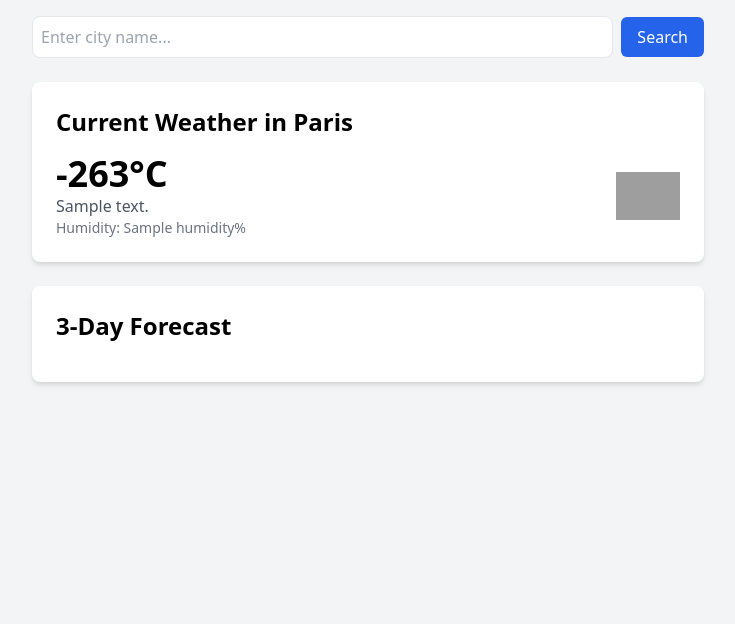
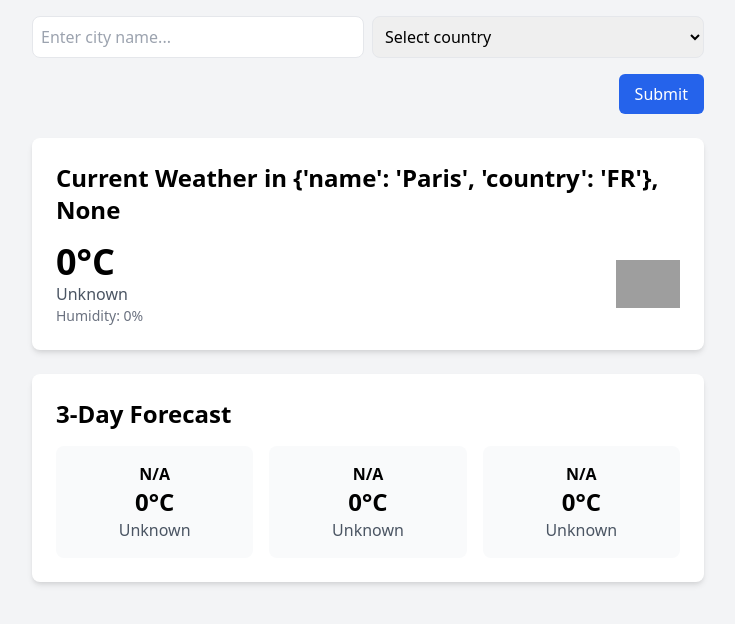
Before and after one commit to joshua2705/Flask-webapp, a Flask app: page / in a window 1280 px wide. Shown: the part 56-680 px from the top of the page, without its empty margins (272-1007 px from the left). Run offline with Flask 3, Linux system fonts and the light colour scheme; a database or web service that is not in the repository returns one stand-in record (values such as "Sample title"); data that the repository does not hold is empty; grey boxes are pictures that could not be loaded.

Commit message:
Added a search bar and a default value

```diff
--- a/routes/weather.py
+++ b/routes/weather.py
@@ -5,34 +5,278 @@ import static.constants as constants
 # Blueprint for weather routes
 weather_bp = Blueprint('weather', __name__)
 
+# List of countries
+countries =[
+  { "name": "Afghanistan", "code": "AF" },
+  { "name": "Aland Islands", "code": "AX" },
+  { "name": "Albania", "code": "AL" },
+  { "name": "Algeria", "code": "DZ" },
+  { "name": "American Samoa", "code": "AS" },
+  { "name": "Andorra", "code": "AD" },
+  { "name": "Angola", "code": "AO" },
+  { "name": "Anguilla", "code": "AI" },
+  { "name": "Antarctica", "code": "AQ" },
+  { "name": "Antigua and Barbuda", "code": "AG" },
+  { "name": "Argentina", "code": "AR" },
+  { "name": "Armenia", "code": "AM" },
+  { "name": "Aruba", "code": "AW" },
+  { "name": "Australia", "code": "AU" },
+  { "name": "Austria", "code": "AT" },
+  { "name": "Azerbaijan", "code": "AZ" },
+  { "name": "Bahamas", "code": "BS" },
+  { "name": "Bahrain", "code": "BH" },
+  { "name": "Bangladesh", "code": "BD" },
+  { "name": "Barbados", "code": "BB" },
+  { "name": "Belarus", "code": "BY" },
+  { "name": "Belgium", "code": "BE" },
+  { "name": "Belize", "code": "BZ" },
+  { "name": "Benin", "code": "BJ" },
+  { "name": "Bermuda", "code": "BM" },
+  { "name": "Bhutan", "code": "BT" },
+  { "name": "Bolivia", "code": "BO" },
+  { "name": "Bonaire, Sint Eustatius and Saba", "code": "BQ" },
+  { "name": "Bosnia and Herzegovina", "code": "BA" },
+  { "name": "Botswana", "code": "BW" },
+  { "name": "Bouvet Island", "code": "BV" },
+  { "name": "Brazil", "code": "BR" },
+  { "name": "British Indian Ocean Territory", "code": "IO" },
+  { "name": "Brunei Darussalam", "code": "BN" },
+  { "name": "Bulgaria", "code": "BG" },
+  { "name": "Burkina Faso", "code": "BF" },
+  { "name": "Burundi", "code": "BI" },
+  { "name": "Cambodia", "code": "KH" },
+  { "name": "Cameroon", "code": "CM" },
+  { "name": "Canada", "code": "CA" },
+  { "name": "Cape Verde", "code": "CV" },
+  { "name": "Cayman Islands", "code": "KY" },
+  { "name": "Central African Republic", "code": "CF" },
+  { "name": "Chad", "code": "TD" },
+  { "name": "Chile", "code": "CL" },
+  { "name": "China", "code": "CN" },
+  { "name": "Christmas Island", "code": "CX" },
+  { "name": "Cocos (Keeling) Islands", "code": "CC" },
+  { "name": "Colombia", "code": "CO" },
+  { "name": "Comoros", "code": "KM" },
+  { "name": "Congo", "code": "CG" },
+  { "name": "Congo, Democratic Republic of the Congo", "code": "CD" },
+  { "name": "Cook Islands", "code": "CK" },
+  { "name": "Costa Rica", "code": "CR" },
+  { "name": "Cote D'Ivoire", "code": "CI" },
+  { "name": "Croatia", "code": "HR" },
+  { "name": "Cuba", "code": "CU" },
+  { "name": "Curacao", "code": "CW" },
+  { "name": "Cyprus", "code": "CY" },
+  { "name": "Czech Republic", "code": "CZ" },
+  { "name": "Denmark", "code": "DK" },
+  { "name": "Djibouti", "code": "DJ" },
+  { "name": "Dominica", "code": "DM" },
+  { "name": "Dominican Republic", "code": "DO" },
+  { "name": "Ecuador", "code": "EC" },
+  { "name": "Egypt", "code": "EG" },
+  { "name": "El Salvador", "code": "SV" },
+  { "name": "Equatorial Guinea", "code": "GQ" },
+  { "name": "Eritrea", "code": "ER" },
+  { "name": "Estonia", "code": "EE" },
+  { "name": "Ethiopia", "code": "ET" },
+  { "name": "Falkland Islands (Malvinas)", "code": "FK" },
+  { "name": "Faroe Islands", "code": "FO" },
+  { "name": "Fiji", "code": "FJ" },
+  { "name": "Finland", "code": "FI" },
+  { "name": "France", "code": "FR" },
+  { "name": "French Guiana", "code": "GF" },
+  { "name": "French Polynesia", "code": "PF" },
+  { "name": "French Southern Territories", "code": "TF" },
+  { "name": "Gabon", "code": "GA" },
+  { "name": "Gambia", "code": "GM" },
+  { "name": "Georgia", "code": "GE" },
+  { "name": "Germany", "code": "DE" },
+  { "name": "Ghana", "code": "GH" },
+  { "name": "Gibraltar", "code": "GI" },
+  { "name": "Greece", "code": "GR" },
+  { "name": "Greenland", "code": "GL" },
+  { "name": "Grenada", "code": "GD" },
+  { "name": "Guadeloupe", "code": "GP" },
+  { "name": "Guatemala", "code": "GT" },
+  { "name": "Guernsey", "code": "GG" },
+  { "name": "Guinea", "code": "GN" },
+  { "name": "Guinea-Bissau", "code": "GW" },
+  { "name": "Guyana", "code": "GY" },
+  { "name": "Haiti", "code": "HT" },
+  { "name": "Heard Island and McDonald Islands", "code": "HM" },
+  { "name": "Holy See (Vatican City State)", "code": "VA" },
+  { "name": "Honduras", "code": "HN" },
+  { "name": "Hong Kong", "code": "HK" },
+  { "name": "Hungary", "code": "HU" },
+  { "name": "Iceland", "code": "IS" },
+  { "name": "India", "code": "IN" },
+  { "name": "Indonesia", "code": "ID" },
+  { "name": "Iran, Islamic Republic of", "code": "IR" },
+  { "name": "Iraq", "code": "IQ" },
+  { "name": "Ireland", "code": "IE" },
+  { "name": "Isle of Man", "code": "IM" },
+  { "name": "Israel", "code": "IL" },
+  { "name": "Italy", "code": "IT" },
+  { "name": "Jamaica", "code": "JM" },
+  { "name": "Japan", "code": "JP" },
+  { "name": "Jersey", "code": "JE" },
+  { "name": "Jordan", "code": "JO" },
+  { "name": "Kazakhstan", "code": "KZ" },
+  { "name": "Kenya", "code": "KE" },
+  { "name": "Kiribati", "code": "KI" },
+  { "name": "Korea, Democratic People's Republic of", "code": "KP" },
+  { "name": "Korea, Republic of", "code": "KR" },
+  { "name": "Kosovo", "code": "XK" },
+  { "name": "Kuwait", "code": "KW" },
+  { "name": "Kyrgyzstan", "code": "KG" },
+  { "name": "Lao People's Democratic Republic", "code": "LA" },
+  { "name": "Latvia", "code": "LV" },
+  { "name": "Lebanon", "code": "LB" },
+  { "name": "Lesotho", "code": "LS" },
+  { "name": "Liberia", "code": "LR" },
+  { "name": "Libyan Arab Jamahiriya", "code": "LY" },
+  { "name": "Liechtenstein", "code": "LI" },
+  { "name": "Lithuania", "code": "LT" },
+  { "name": "Luxembourg", "code": "LU" },
+  { "name": "Macao", "code": "MO" },
+  { "name": "Madagascar", "code": "MG" },
+  { "name": "Malawi", "code": "MW" },
+  { "name": "Malaysia", "code": "MY" },
+  { "name": "Maldives", "code": "MV" },
+  { "name": "Mali", "code": "ML" },
+  { "name": "Malta", "code": "MT" },
+  { "name": "Marshall Islands", "code": "MH" },
+  { "name": "Martinique", "code": "MQ" },
+  { "name": "Mauritania", "code": "MR" },
+  { "name": "Mauritius", "code": "MU" },
+  { "name": "Mayotte", "code": "YT" },
+  { "name": "Mexico", "code": "MX" },
+  { "name": "Micronesia, Federated States of", "code": "FM" },
+  { "name": "Moldova, Republic of", "code": "MD" },
+  { "name": "Monaco", "code": "MC" },
+  { "name": "Mongolia", "code": "MN" },
+  { "name": "Montenegro", "code": "ME" },
+  { "name": "Montserrat", "code": "MS" },
+  { "name": "Morocco", "code": "MA" },
+  { "name": "Mozambique", "code": "MZ" },
+  { "name": "Myanmar", "code": "MM" },
+  { "name": "Namibia", "code": "NA" },
+  { "name": "Nauru", "code": "NR" },
+  { "name": "Nepal", "code": "NP" },
+  { "name": "Netherlands", "code": "NL" },
+  { "name": "New Caledonia", "code": "NC" },
+  { "name": "New Zealand", "code": "NZ" },
+  { "name": "Nicaragua", "code": "NI" },
+  { "name": "Niger", "code": "NE" },
+  { "name": "Nigeria", "code": "NG" },
+  { "name": "Niue", "code": "NU" },
+  { "name": "Norfolk Island", "code": "NF" },
+  { "name": "Northern Mariana Islands", "code": "MP" },
+  { "name": "Norway", "code": "NO" },
+  { "name": "Oman", "code": "OM" },
+  { "name": "Pakistan", "code": "PK" },
+  { "name": "Palau", "code": "PW" },
+  { "name": "Palestinian Territory, Occupied", "code": "PS" },
+  { "name": "Panama", "code": "PA" },
+  { "name": "Papua New Guinea", "code": "PG" },
+  { "name": "Paraguay", "code": "PY" },
+  { "name": "Peru", "code": "PE" },
+  { "name": "Philippines", "code": "PH" },
+  { "name": "Pitcairn", "code": "PN" },
+  { "name": "Poland", "code": "PL" },
+  { "name": "Portugal", "code": "PT" },
+  { "name": "Puerto Rico", "code": "PR" },
+  { "name": "Qatar", "code": "QA" },
+  { "name": "Reunion", "code": "RE" },
+  { "name": "Romania", "code": "RO" },
+  { "name": "Russian Federation", "code": "RU" },
+  { "name": "Rwanda", "code": "RW" },
+  { "name": "Saint Barthelemy", "code": "BL" },
+  { "name": "Saint Helena", "code": "SH" },
+  { "name": "Saint Kitts and Nevis", "code": "KN" },
+  { "name": "Saint Lucia", "code": "LC" },
+  { "name": "Saint Martin", "code": "MF" },
+  { "name": "Saint Pierre and Miquelon", "code": "PM" },
+  { "name": "Saint Vincent and the Grenadines", "code": "VC" },
+  { "name": "Samoa", "code": "WS" },
+  { "name": "San Marino", "code": "SM" },
+  { "name": "Sao Tome and Principe", "code": "ST" },
+  { "name": "Saudi Arabia", "code": "SA" },
+  { "name": "Senegal", "code": "SN" },
+  { "name": "Serbia", "code": "RS" },
+  { "name": "Seychelles", "code": "SC" },
+  { "name": "Sierra Leone", "code": "SL" },
+  { "name": "Singapore", "code": "SG" },
+  { "name": "St Martin", "code": "SX" },
+  { "name": "Slovakia", "code": "SK" },
+  { "name": "Slovenia", "code": "SI" },
+  { "name": "Solomon Islands", "code": "SB" },
+  { "name": "Somalia", "code": "SO" },
+  { "name": "South Africa", "code": "ZA" },
+  { "name": "South Georgia and the South Sandwich Islands", "code": "GS" },
+  { "name": "South Sudan", "code": "SS" },
+  { "name": "Spain", "code": "ES" },
+  { "name": "Sri Lanka", "code": "LK" },
+  { "name": "Sudan", "code": "SD" },
+  { "name": "Suriname", "code": "SR" },
+  { "name": "Svalbard and Jan Mayen", "code": "SJ" },
+  { "name": "Swaziland", "code": "SZ" },
+  { "name": "Sweden", "code": "SE" },
+  { "name": "Switzerland", "code": "CH" },
+  { "name": "Syrian Arab Republic", "code": "SY" },
+  { "name": "Taiwan, Province of China", "code": "TW" },
+  { "name": "Tajikistan", "code": "TJ" },
+  { "name": "Tanzania, United Republic of", "code": "TZ" },
+  { "name": "Thailand", "code": "TH" },
+  { "name": "Timor-Leste", "code": "TL" },
+  { "name": "Togo", "code": "TG" },
+  { "name": "Tokelau", "code": "TK" },
+  { "name": "Tonga", "code": "TO" },
+  { "name": "Trinidad and Tobago", "code": "TT" },
+  { "name": "Tunisia", "code": "TN" },
+  { "name": "Turkey", "code": "TR" },
+  { "name": "Turkmenistan", "code": "TM" },
+  { "name": "Turks and Caicos Islands", "code": "TC" },
+  { "name": "Tuvalu", "code": "TV" },
+  { "name": "Uganda", "code": "UG" },
+  { "name": "Ukraine", "code": "UA" },
+  { "name": "United Arab Emirates", "code": "AE" },
+  { "name": "United Kingdom", "code": "GB" },
+  { "name": "United States", "code": "US" },
+  { "name": "United States Minor Outlying Islands", "code": "UM" },
+  { "name": "Uruguay", "code": "UY" },
+  { "name": "Uzbekistan", "code": "UZ" },
+  { "name": "Vanuatu", "code": "VU" },
+  { "name": "Venezuela", "code": "VE" },
+  { "name": "Viet Nam", "code": "VN" },
+  { "name": "Virgin Islands, British", "code": "VG" },
+  { "name": "Virgin Islands, U.S.", "code": "VI" },
+  { "name": "Wallis and Futuna", "code": "WF" },
+  { "name": "Western Sahara", "code": "EH" },
+  { "name": "Yemen", "code": "YE" },
+  { "name": "Zambia", "code": "ZM" },
+  { "name": "Zimbabwe", "code": "ZW" }
+]
+
 @weather_bp.route('/', methods=['GET', 'POST'])
 def weather_page():
-    # Default city: Paris, France
-    city = constants.DEFAULT_CITY
-
-    # Default unit: Celsius
+    # Default city and country
+    city = {"name": constants.DEFAULT_CITY, "country": "FR"}  # Default to Paris, France
     unit = constants.DEFAULT_UNIT
 
+    selected_country_name = None  # To display the country name dynamically
     forecast = None
+
     if request.method == 'POST':
-        # Retrieve city name from the form input
-        city['name'] = request.form.get('city')
+        # Retrieve city and country from form
+        city['name'] = request.form.get('city', constants.DEFAULT_CITY)
+        selected_country_code = request.form.get('country', 'FR')
+
+        # Find country name from code for display
+        selected_country_name = next((c['name'] for c in countries if c['code'] == selected_country_code), None)
+        city['country'] = selected_country_code
 
     # Fetch weather data
     forecast = get_weather(city, unit)
 
-    #Error handling
-    if not forecast or 'current' not in forecast:
-            forecast = {
-                'current': {'temp': 0, 'condition': 'Unknown', 'humidity': 0},
-                'forecast': [
-                    {'day': 'N/A', 'temp': 0, 'condition': 'Unknown'},
-                    {'day': 'N/A', 'temp': 0, 'condition': 'Unknown'},
-                    {'day': 'N/A', 'temp': 0, 'condition': 'Unknown'}
-                ]
-            }
-
-    if forecast:
-        return render_template('weather.html', forecast=forecast)
-    else:
-        return "Failed to fetch weather data", 500
+    # Pass data to template
+    return render_template('weather.html',countries=countries,forecast=forecast,selected_country_name=selected_country_name,selected_city=city['name'])
--- a/templates/weather.html
+++ b/templates/weather.html
@@ -1,13 +1,13 @@
 {% extends "base.html" %}
-
 {% block title %}Weather Forecast{% endblock %}
-
 {% block content %}
 <div class="max-w-2xl mx-auto">
 
-    <!-- Search Bar -->
+    <div class="max-w-2xl mx-auto">
+        <!-- Search City Bar -->
         <form method="POST" action="/" class="mb-6">
-        <div class="flex items-center">
+            <div class="flex items-center gap-2">
+                <!-- City Input -->
                 <input
                     type="text"
                     name="city"
@@ -15,20 +15,37 @@
                     class="w-full p-2 border rounded-lg focus:outline-none focus:ring-2 focus:ring-blue-400"
                     required
                 />
+                <!-- Country Dropdown -->
+                <select
+                    name="country"
+                    class="w-full p-2 border rounded-lg focus:outline-none focus:ring-2 focus:ring-blue-400"
+                    required
+                >
+                    <option value="" disabled selected>Select country</option>
+                    {% for country in countries %}
+                        <option value="{{ country.code }}">{{ country.name }}</option>
+                    {% endfor %}
+                </select>
+            </div>
+            <div class="flex justify-end mt-4">
+                <!-- Submit Button -->
                 <button
                     type="submit"
-                class="ml-2 bg-blue-600 text-white px-4 py-2 rounded-md hover:bg-blue-700 hover:bg-blue-700 focus:outline-none focus:ring-2 focus:ring-blue-500 focus:ring-offset-2"
+                    class="bg-blue-600 text-white px-4 py-2 rounded-md hover:bg-blue-700 focus:outline-none focus:ring-2 focus:ring-blue-500 focus:ring-offset-2"
                 >
-                Search
+                    Submit
                 </button>
             </div>
         </form>
+    </div>
 
     {% if forecast and forecast.current and forecast.city %}
     <!-- Display Current Weather -->
     <div class="max-w-2xl mx-auto">
         <div class="bg-white rounded-lg shadow-md p-6 mb-6">
-            <h2 class="text-2xl font-bold mb-4">Current Weather in {{ forecast.city }}</h2>
+            <h2 class="text-2xl font-bold mb-4">
+                Current Weather in {{ forecast.city }}, {{ selected_country_name }}
+            </h2>
             <div class="flex items-center justify-between">
                 <div>
                     <p class="text-4xl font-bold">{{ forecast.current.temp }}°C</p>
@@ -43,7 +60,7 @@
                     {% elif forecast.current.condition == "Rainy" %}
                         <img src="{{ url_for('static', filename='images/rain.png') }}" alt="Rainy" class="w-16">
                     {% elif forecast.current.condition == "Misty" %}
-                        <img src="{{ url_for('static', filename='images/mist.png') }}" alt="Rainy" class="w-16">
+                        <img src="{{ url_for('static', filename='images/mist.png') }}" alt="Misty" class="w-16">
                     {% elif forecast.current.condition == "Snowy" %}
                         <img src="{{ url_for('static', filename='images/snow.png') }}" alt="Snowy" class="w-16">
                     {% elif forecast.current.condition == "Thunderstorm" %}
```
Also changed, not shown: services/weather_service.py (+24 -8 lines), services/weather_utils.py (+23 -15 lines). Lines whose indentation alone changed are shown as unchanged.
